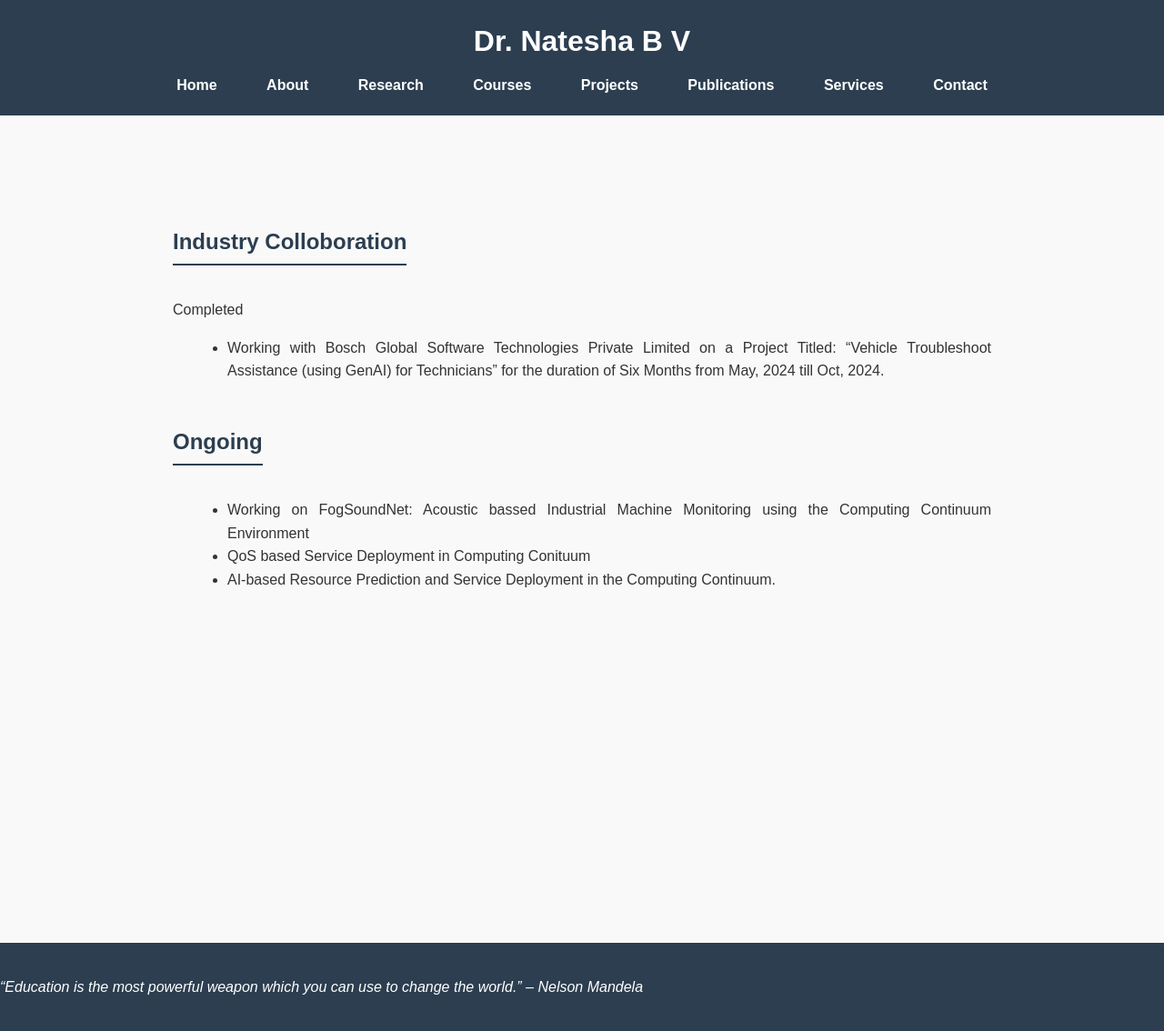
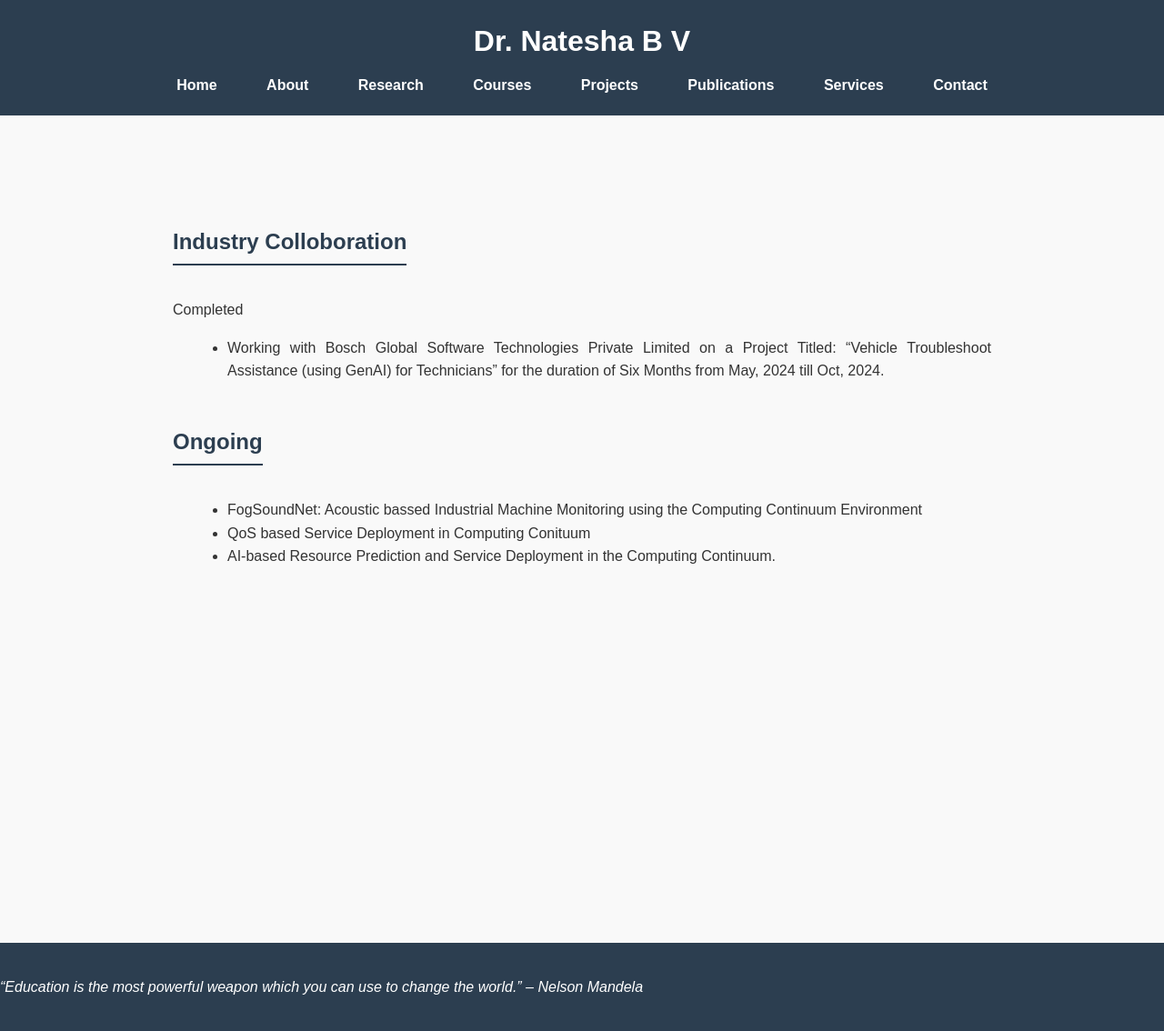
Before and after one commit to Nateshbv/Nateshbv.github.io, a Jekyll site: the page built from Projects.md, in a window 1280 px wide. Shown: the whole page at 91% size. Built offline with Jekyll 4.4.1, drawn with Linux system fonts in a browser that asks for light colours.

Commit message:
Update Projects.md

```diff
--- a/Projects.md
+++ b/Projects.md
@@ -9,6 +9,6 @@ title: Research
 - Working with Bosch Global Software Technologies Private Limited on a Project Titled: "Vehicle Troubleshoot Assistance (using GenAI) for Technicians" for the duration of Six Months from May, 2024 till Oct, 2024.
 
 ## Ongoing
-- Working on FogSoundNet: Acoustic bassed Industrial Machine Monitoring using the Computing Continuum Environment
+- FogSoundNet: Acoustic bassed Industrial Machine Monitoring using the Computing Continuum Environment
 - QoS based Service Deployment in Computing Conituum
 - AI-based Resource Prediction and Service Deployment in the Computing Continuum.
```
